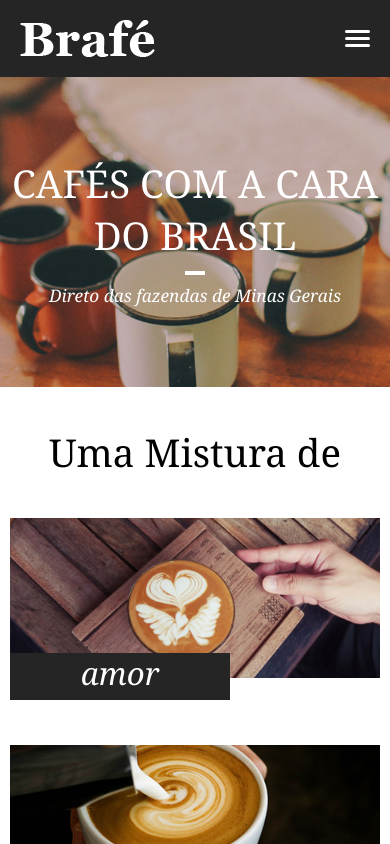
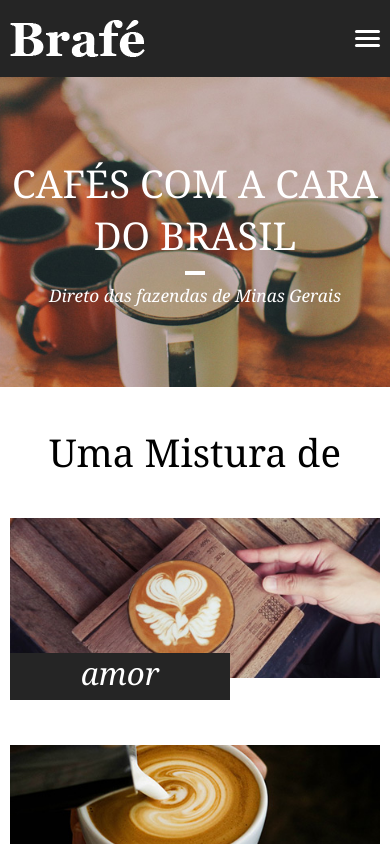
Before and after one commit to Cahmoraes/brafe-react, a React (Create React App) app: page / in a window 390 px wide. Shown: the top 844 px of the page. Built offline with nearby package versions, Linux system fonts and the light colour scheme.

Commit message:
menu mobile

```diff
--- a/src/components/Header/styles.ts
+++ b/src/components/Header/styles.ts
@@ -2,9 +2,8 @@ import styled from 'styled-components'
 
 export const Container = styled.header`
   background: #252525;
-  padding: 20px;
+  padding: 20px calc((100% - 960px) / 2);
   width: 100%;
-  max-width: 960px;
   color: #FFF;
   display: flex;
   justify-content: space-between;
@@ -23,6 +22,13 @@ export const Container = styled.header`
       &:visited {
         color: #FFF;
       }
+    }
+  }
+
+  @media only screen and (max-width: 960px) {
+    & {
+      padding-left: 10px;
+      padding-right: 10px;
     }
   }
 
```
